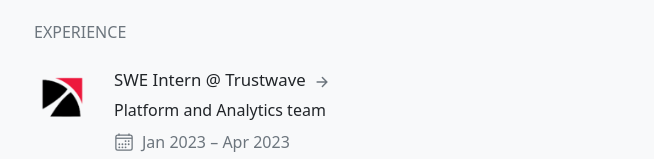
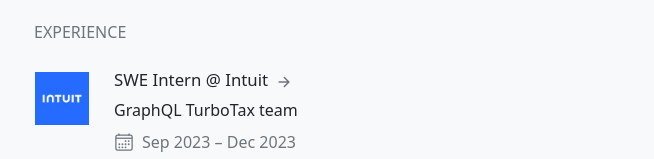
Before and after one commit to rohanxminocha/rohanxminocha.github.io, a React (Create React App) app: page / in a window 1280 px wide. Shown: the part 634-793 px from the top of the page, without its empty margins (298-952 px from the left). Built offline with nearby package versions, Linux system fonts and the light colour scheme.

Commit message:
Add files via upload

```diff
--- a/src/App.js
+++ b/src/App.js
@@ -44,6 +44,20 @@
 ];
 
 const dataExperience = [
+    {
+        company: "Intuit",
+        team: "TurboTax GraphQL team",
+        title: "Incoming Software Engineer Intern",
+        titleShort: "SWE Intern",
+        description: "GraphQL TurboTax team",
+        location: "Toronto, ON",
+        start: new Date ("September 5, 2023"),
+        end: new Date ("December 22, 2023"),
+        logo: "logo_intuit.png",
+        logoScale: 0.95,
+        link: "https://www.intuit.com/ca/",
+        skills: "",
+    },
     {
         company: "Trustwave",
         team: "Security information & event management",
```
